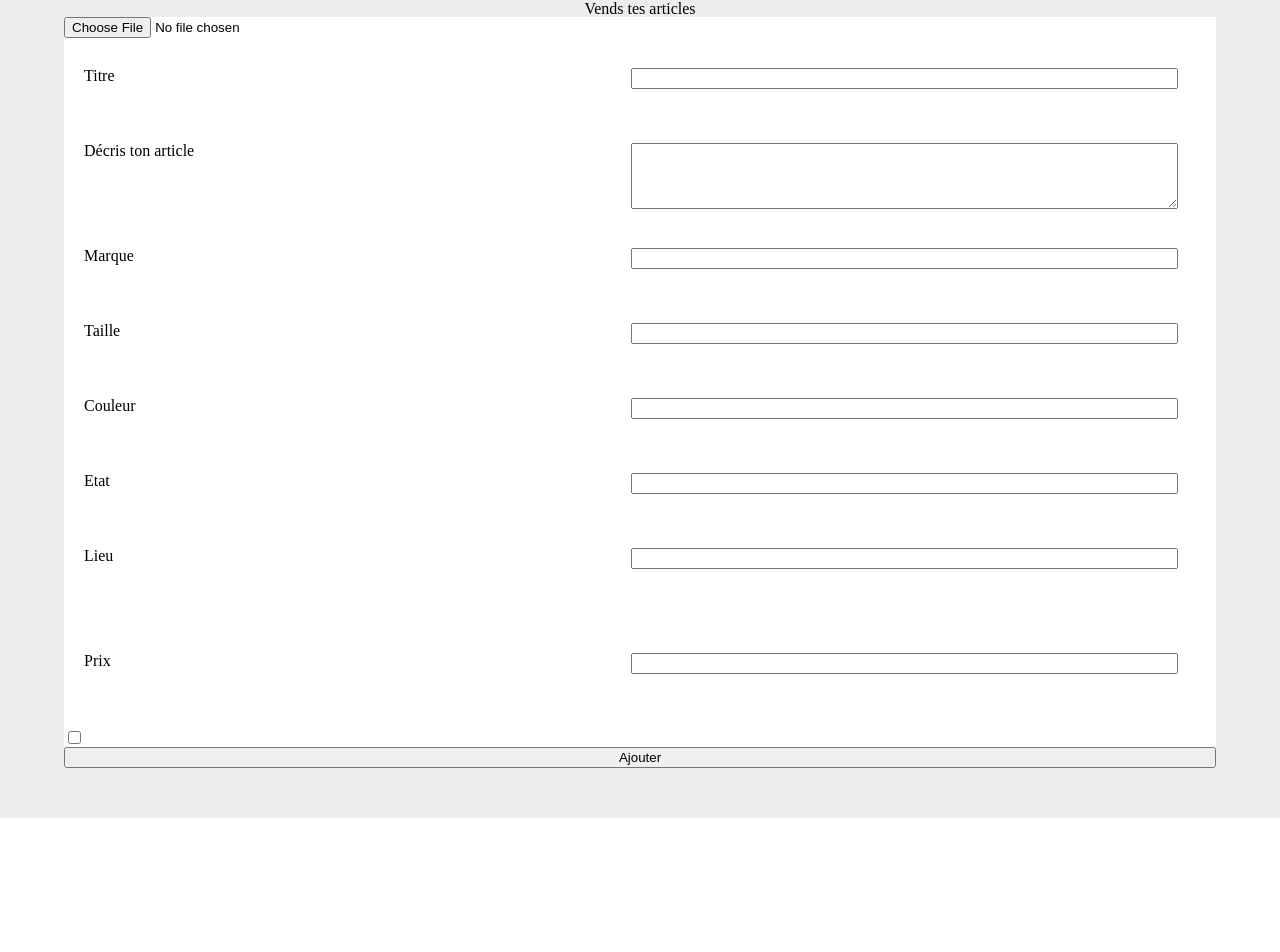
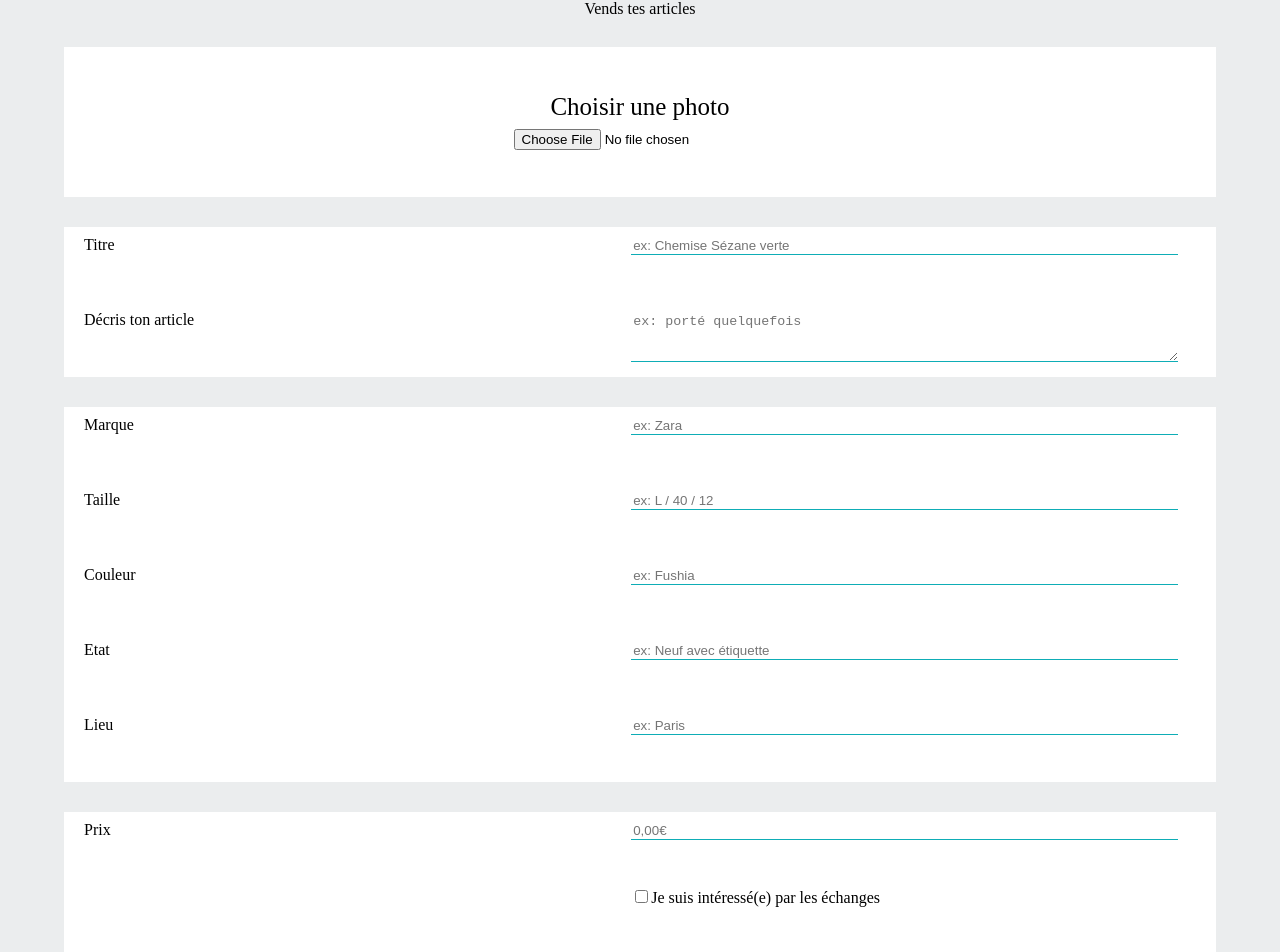
Before and after one commit to Thomas-Murzyn/vinted-front-end-by-thomas, a React (Create React App) app: page /offer/publish in a window 1280 px wide. Shown: the part 169-1121 px from the top of the page. Before the commit the page ends 987 px from the top, so only its background shows below. Built offline with nearby package versions, Linux system fonts and the light colour scheme.

Commit message:
Finalizing publish's form style and adding navigate

```diff
--- a/src/App.css
+++ b/src/App.css
@@ -296,13 +296,27 @@ header img {
 
 .publish-form {
   width: 90%;
-  background-color: #fff;
+
   display: flex;
   flex-direction: column;
 }
 
 .publish-input-wrapper {
   margin-top: 30px;
+  background-color: #fff;
+}
+
+.picture-publish-container {
+  display: flex;
+  flex-direction: column;
+  align-items: center;
+  height: 150px;
+  justify-content: center;
+}
+
+.picture-publish-container label {
+  font-size: 25px;
+  margin-bottom: 10px;
 }
 
 .publish-input-container {
@@ -310,6 +324,7 @@ header img {
   width: 95%;
   height: 75px;
   margin: 0 20px;
+  padding: 10px 0;
 }
 
 .publish-input-container div {
@@ -319,4 +334,30 @@ header img {
 .publish-input-container input,
 textarea {
   width: 100%;
+  border: none;
+  border-bottom: 1px solid #0eadb6;
 }
+
+.checkbox-container {
+  width: 95%;
+  margin: 0 20px;
+  height: 75px;
+  display: flex;
+}
+
+.checkbox-container div {
+  width: 50%;
+  height: 75px;
+}
+
+.submit-publish {
+  margin-top: 5px;
+  background-color: #0eadb6;
+  color: white;
+  border: 1px solid #0eadb6;
+  width: 70px;
+  padding: 10px;
+  border-radius: 5px;
+  align-self: flex-end;
+  cursor: pointer;
+}
--- a/src/pages/Publish.js
+++ b/src/pages/Publish.js
@@ -1,5 +1,6 @@
 import axios from "axios";
 import Cookies from "js-cookie";
+import { useNavigate } from "react-router";
 
 import { useState } from "react";
 
@@ -13,6 +14,8 @@ const Publish = () => {
   const [size, setSize] = useState("");
   const [color, setColor] = useState("");
   const [picture, setPicure] = useState({});
+
+  const navigate = useNavigate();
 
   const token = Cookies.get("token");
 
@@ -42,7 +45,8 @@ const Publish = () => {
         }
       );
 
-      console.log(response.data);
+      const offerId = response.data._id;
+      navigate(`/offer/${offerId}`);
     } catch (error) {
       console.log(error.message);
     }
@@ -52,8 +56,14 @@ const Publish = () => {
     <div className="publish">
       <h2>Vends tes articles</h2>
       <form onSubmit={handleSubmit} className="publish-form">
-        <div>
-          <input onChange={(e) => setPicure(e.target.files[0])} type="file" />
+        <div className="publish-input-wrapper picture-publish-container">
+          <label htmlFor="file">Choisir une photo</label>
+          <input
+            onChange={(e) => setPicure(e.target.files[0])}
+            type="file"
+            name="file"
+            className="picture-file"
+          />
         </div>
 
         <div className="publish-input-wrapper">
@@ -62,7 +72,11 @@ const Publish = () => {
               <h5>Titre</h5>
             </div>
             <div>
-              <input onChange={(e) => setTitle(e.target.value)} type="text" />
+              <input
+                placeholder="ex: Chemise Sézane verte"
+                onChange={(e) => setTitle(e.target.value)}
+                type="text"
+              />
             </div>
           </div>
           <div className="publish-input-container">
@@ -71,9 +85,10 @@ const Publish = () => {
             </div>
             <div>
               <textarea
+                placeholder="ex: porté quelquefois"
                 onChange={(e) => setDescription(e.target.value)}
                 type="text"
-                rows="4"
+                rows="3"
               />
             </div>
           </div>
@@ -85,7 +100,11 @@ const Publish = () => {
               <h5>Marque</h5>
             </div>
             <div>
-              <input onChange={(e) => setBrand(e.target.value)} type="text" />
+              <input
+                placeholder="ex: Zara"
+                onChange={(e) => setBrand(e.target.value)}
+                type="text"
+              />
             </div>
           </div>
           <div className="publish-input-container">
@@ -93,7 +112,11 @@ const Publish = () => {
               <h5>Taille</h5>
             </div>
             <div>
-              <input onChange={(e) => setSize(e.target.value)} type="text" />
+              <input
+                placeholder="ex: L / 40 / 12"
+                onChange={(e) => setSize(e.target.value)}
+                type="text"
+              />
             </div>
           </div>
 
@@ -102,7 +125,11 @@ const Publish = () => {
               <h5>Couleur</h5>
             </div>
             <div>
-              <input onChange={(e) => setColor(e.target.value)} type="text" />
+              <input
+                placeholder="ex: Fushia"
+                onChange={(e) => setColor(e.target.value)}
+                type="text"
+              />
             </div>
           </div>
 
@@ -112,6 +139,7 @@ const Publish = () => {
             </div>
             <div>
               <input
+                placeholder="ex: Neuf avec étiquette"
                 onChange={(e) => setCondition(e.target.value)}
                 type="text"
               />
@@ -123,7 +151,11 @@ const Publish = () => {
               <h5>Lieu</h5>
             </div>
             <div>
-              <input onChange={(e) => setCity(e.target.value)} type="text" />
+              <input
+                placeholder="ex: Paris"
+                onChange={(e) => setCity(e.target.value)}
+                type="text"
+              />
             </div>
           </div>
         </div>
@@ -134,15 +166,29 @@ const Publish = () => {
               <h5>Prix</h5>
             </div>
             <div>
-              <input onChange={(e) => setPrice(e.target.value)} type="text" />
+              <input
+                placeholder="0,00€"
+                onChange={(e) => setPrice(e.target.value)}
+                type="text"
+              />
             </div>
           </div>
-          <div>
-            <input type="checkbox" />
+
+          <div className="checkbox-container">
+            <div></div>
+            <div>
+              <input
+                type="checkbox"
+                id="echange"
+                name="echange"
+                className="echange"
+              />
+              <span>Je suis intéressé(e) par les échanges</span>
+            </div>
           </div>
         </div>
 
-        <input type="submit" value="Ajouter" />
+        <input className="submit-publish" type="submit" value="Ajouter" />
       </form>
     </div>
   );
```
